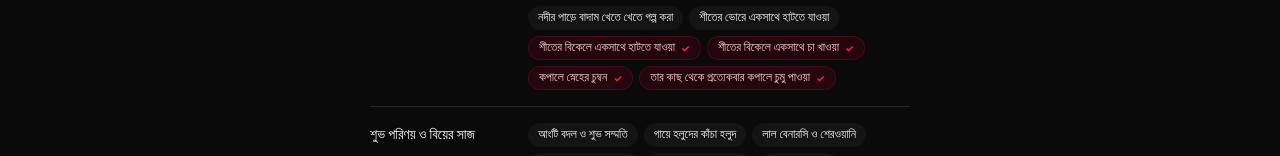
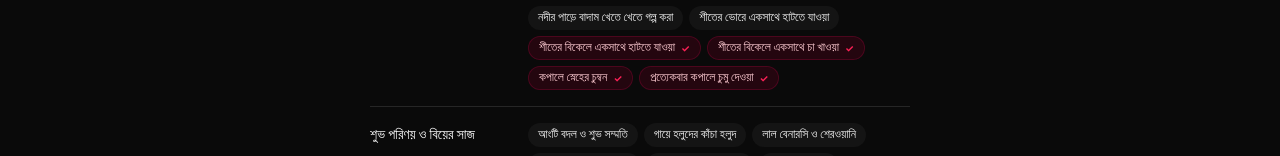
Before and after one commit to fiftee15n/9November, a Next.js app: page /ecche in a window 1280 px wide. Shown: the part 450-606 px from the top of the page. Built offline with nearby package versions, Linux system fonts and the light colour scheme; what react-apple-emojis would draw is missing.

Commit message:
Update wish to kissing forehead every time as fulfilled in ecche list

```diff
--- a/app/ecche/page.tsx
+++ b/app/ecche/page.tsx
@@ -39,7 +39,7 @@ const BUCKET_LIST = [
       { name: "শীতের বিকেলে একসাথে হাটতে যাওয়া", done: true },
       { name: "শীতের বিকেলে একসাথে চা খাওয়া", done: true },
       { name: "কপালে স্নেহের চুম্বন", done: true },
-      { name: "তার কাছ থেকে প্রত্যেকবার কপালে চুমু পাওয়া", done: true },
+      { name: "প্রত্যেকবার কপালে চুমু দেওয়া", done: true },
     ],
   },
   {
```
